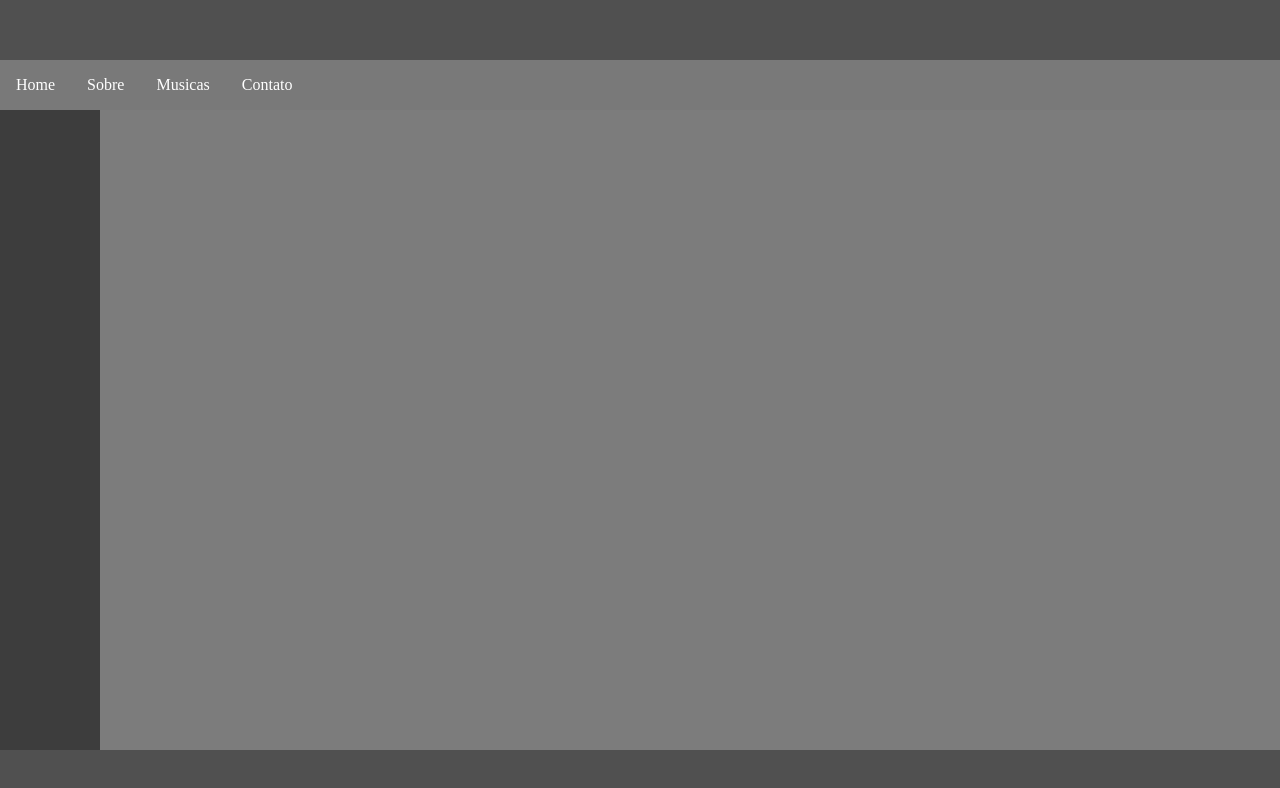
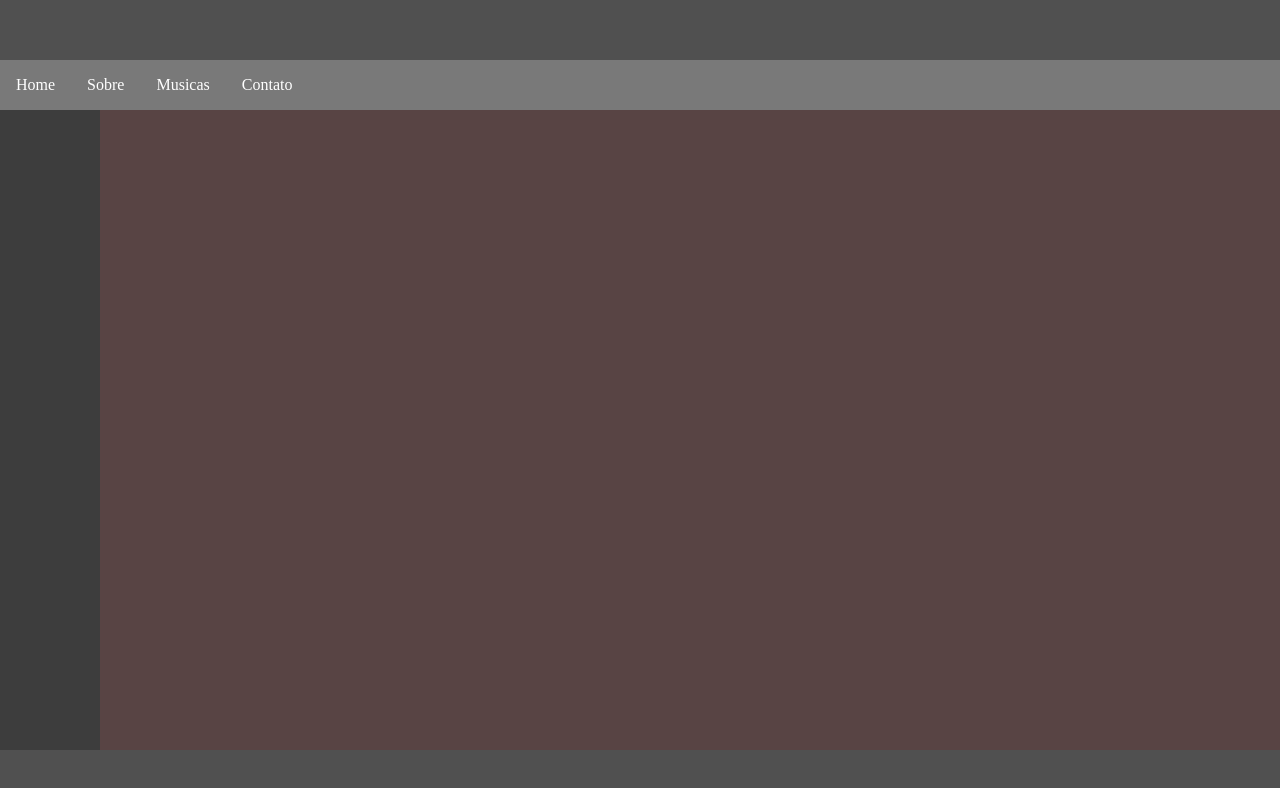
Before and after one commit to EversonSilvaDv/WebInitial, a plain HTML site: page index.html in a window 1280 px wide. Shown: the part 40-828 px from the top of the page. Drawn offline with Linux system fonts and the light colour scheme.

Commit message:
background

```diff
--- a/style/style.css
+++ b/style/style.css
@@ -28,7 +28,7 @@ body > nav {
 }
 body > main {
     grid-area: main;
-    background-color: #7c7c7c;
+    background-color: #584444;
 }
 body > footer {
     grid-area: foot;
```
